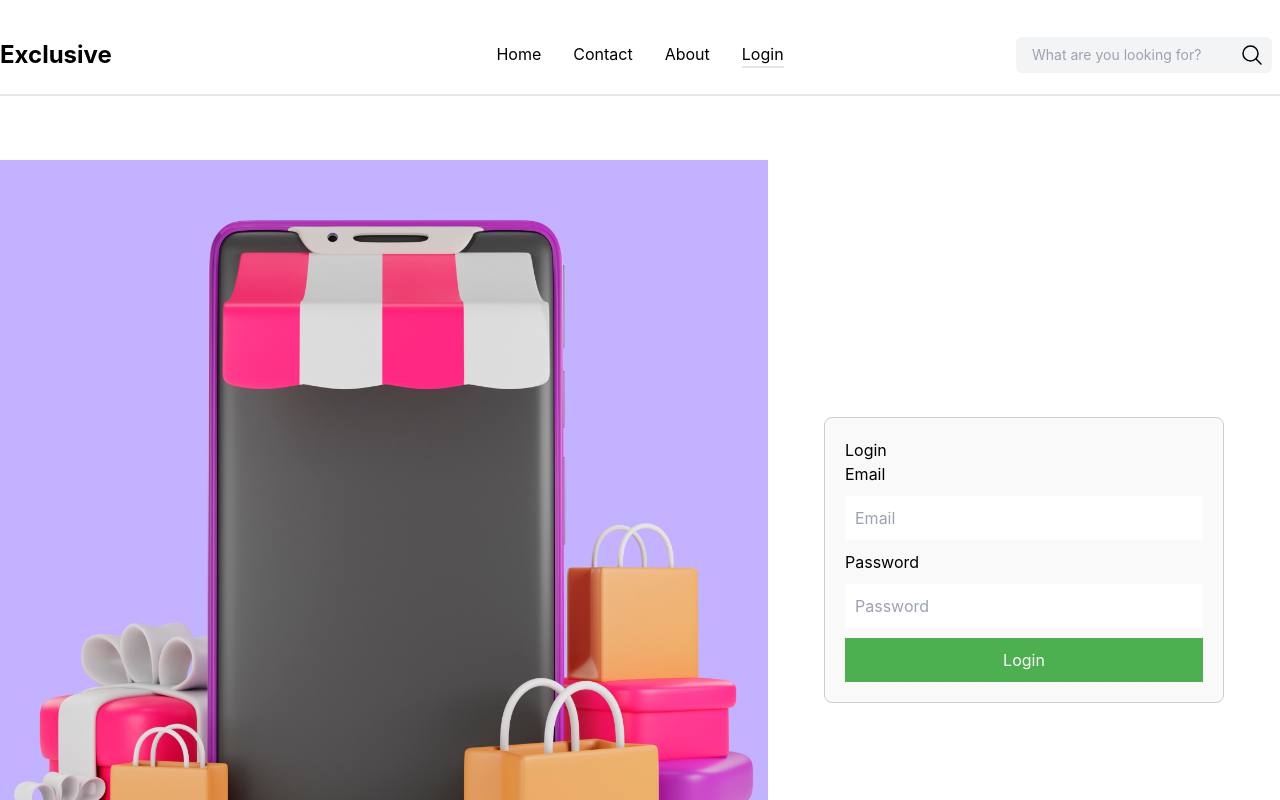
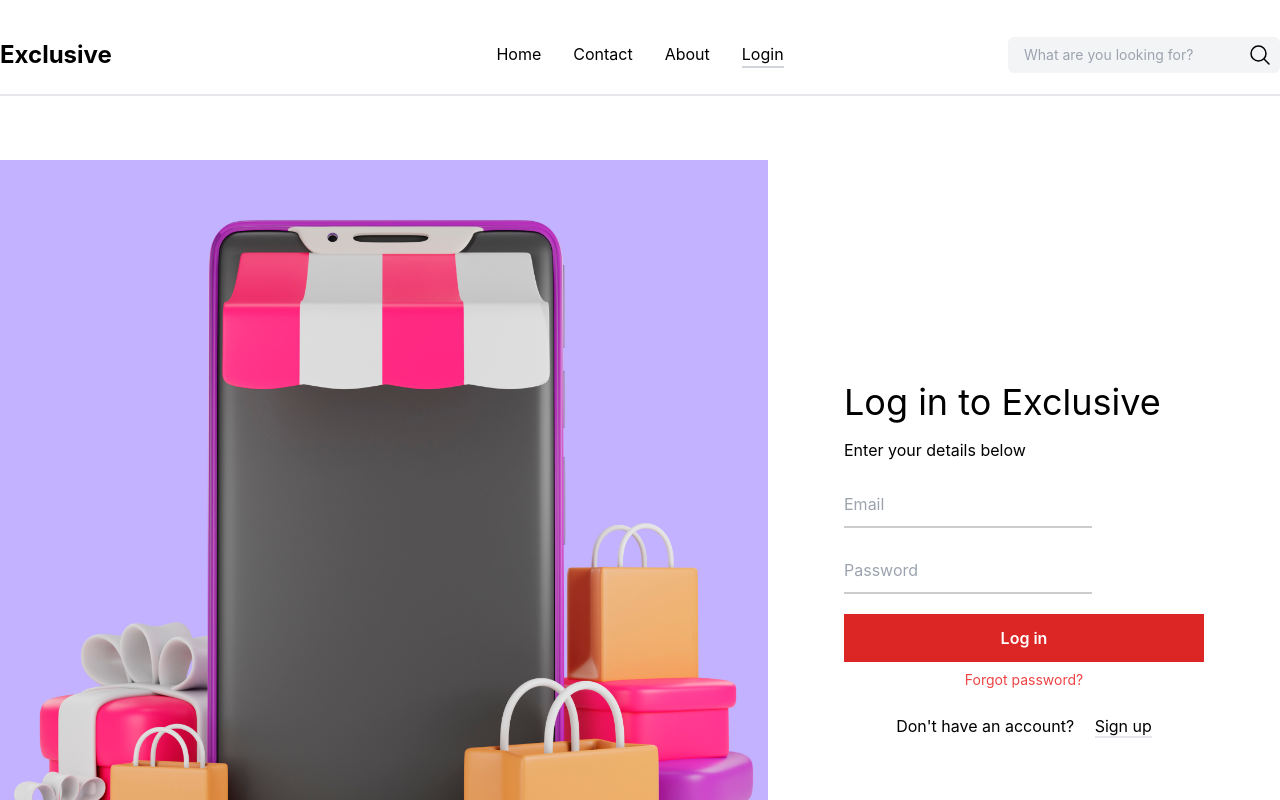
Before and after one commit to Wilzhar/e-commerce, a React (Create React App) app: page /login in a window 1280 px wide. Shown: the top 800 px of the page. Built offline with nearby package versions, Linux system fonts and the light colour scheme.

Commit message:
Refactor Signup and Login forms

```diff
--- a/src/components/Breadcrumb/Breadcrumb.js
+++ b/src/components/Breadcrumb/Breadcrumb.js
@@ -5,7 +5,7 @@ const Breadcrumb = ({ children }) => {
   const childrenArray = Children.toArray(children);
 
   return (
-    <div className='flex gap-3 w-full'>
+    <div className='flex w-full gap-3'>
       {childrenArray.map((child, index) => {
         const isLastChild = index === childrenArray.length - 1;
         return (
--- /dev/null
+++ b/src/components/Form/CustomForm.js
@@ -0,0 +1,47 @@
+import { useState } from 'react';
+
+import './CustomForm.scss';
+
+function CustomForm({ title, subtitle, fields, onSubmit, errorMessage, buttonText, children }) {
+  const [formData, setFormData] = useState(
+    fields.reduce((acc, field) => ({ ...acc, [field.name]: '' }), {})
+  );
+
+  const handleChange = (e) => {
+    const { name, value } = e.target;
+    setFormData((prev) => ({ ...prev, [name]: value }));
+  };
+
+  const handleSubmit = async (e) => {
+    e.preventDefault();
+    onSubmit(formData)
+  };
+
+  return (
+    <div className="form-container align-left justify-normal">
+      <h2 className='mb-4 text-4xl'>{title}</h2>
+      <p>{subtitle}</p>
+      {errorMessage && <p className="mt-3 text-red-500">{errorMessage}</p>}
+      <form onSubmit={handleSubmit}>
+        {fields.map((field) => (
+          <div key={field.name}>
+            <input
+              type={field.type}
+              id={field.name}
+              name={field.name}
+              value={formData[field.id]}
+              placeholder={field.placeholder}
+              onChange={handleChange}
+              required={field.required}
+            />
+          </div>
+        ))}
+        <button className="w-full base-button" type="submit">{buttonText}</button>
+      </form>
+
+      {children}
+    </div>
+  );
+}
+
+export default CustomForm;
--- a/src/components/SignUp/SignUp.scss
+++ b/src/components/Form/CustomForm.scss
@@ -1,4 +1,4 @@
-.sign-up-container {
+.form-container {
     max-width: 400px;
     height: auto;
     margin: auto;
@@ -9,6 +9,8 @@
         padding-left: 0%;
         padding-right: 0%;
         border-bottom: 2px solid #ccc;
+        margin-top: 30px;
+        padding-bottom: 10px;
 
         &:focus {
             outline: none;
--- a/src/components/Header/Header.js
+++ b/src/components/Header/Header.js
@@ -2,25 +2,26 @@ import React from 'react';
 import { Link } from 'react-router-dom';
 import { useLocation } from 'react-router-dom';
 import clsx from 'clsx';
+import { MagnifyingGlassIcon } from '@heroicons/react/24/outline';
 
 // Components
 import Logo from '../Logo/Logo';
-import Search from '../Search/Search';
+import InputIcon from '../InputIcon/InputIcon';
 
-const selectedPathStyle = 'border-gray-200';
+const selectedPathStyle = 'border-gray-300';
 
 const Header = () => {
   let { pathname } = useLocation()
 
   const getLinkClass = (path) =>
-    clsx('border-b-2', pathname === path ? selectedPathStyle : 'border-white');
+    clsx('border-b-2 hover:border-gray-200', pathname === path ? selectedPathStyle : 'border-white');
 
   return (
-    <header data-testid="header-component" className="w-full h-24 flex justify-center items-center border-b-2 border-gray-200">
+    <header data-testid="header-component" className="flex items-center justify-center w-full h-24 border-b-2 border-gray-200">
       <div className='2xl:w-[1536px] 2xl:mx-auto 2xl:my-0 mt-4 flex justify-center items-center w-full'>
         <Logo className='flex-1' />
         <nav className="flex-1">
-          <ul className="flex justify-center items-center gap-x-8">
+          <ul className="flex items-center justify-center gap-x-8">
             <li className={getLinkClass('/')}>
               <Link to="/">Home</Link>
             </li>
@@ -36,8 +37,10 @@ const Header = () => {
           </ul>
         </nav>
 
-        <div className='flex flex-1 justify-end'>
-          <Search className='w-[17rem]' />
+        <div className='flex justify-end flex-1'>
+          <InputIcon className='w-[17rem]' placeholder="What are you looking for?" inputStyle='w-full p-2 px-4 text-sm font-normal placeholder-gray-400 bg-gray-100 rounded-md'>
+            <MagnifyingGlassIcon className="text-black size-6" />
+          </InputIcon>
         </div>
       </div>
     </header >
--- a/src/components/InputIcon/InputIcon.js
+++ b/src/components/InputIcon/InputIcon.js
@@ -2,24 +2,24 @@ import { useState } from 'react';
 import { PaperAirplaneIcon } from '@heroicons/react/24/outline';
 import clsx from 'clsx';
 
-const InputIcon = (props) => {
+const InputIcon = ({ className, children, placeholder, inputStyle }) => {
   const [searchTerm, setSearchTerm] = useState('');
 
   return (
     <div
       className={clsx(
-        'flex justify-center items-center p-0 w-full m-0',
-        props.className
+        'flex justify-center items-center p-0 m-0',
+        className
       )}>
       <input
         type="text"
-        placeholder="Enter your email"
+        placeholder={placeholder}
         value={searchTerm}
         onChange={(e) => setSearchTerm(e.target.value)}
-        className='rounded-md p-2 text-white placeholder-gray-500 bg-black outline-none border-2 border-[1px]' />
+        className={clsx('pr-10', inputStyle)} />
 
       <button className='ml-[-40px] p-2 rounded-md'>
-        <PaperAirplaneIcon className="size-6 text-white" />
+        {children}
       </button>
     </div>
   );
--- a/src/components/Login/Login.js
+++ b/src/components/Login/Login.js
@@ -2,22 +2,26 @@ import { useState, useEffect } from "react";
 import { useNavigate } from "react-router-dom";
 import { login } from "../../services/authService";
 import { useAuth } from '../../context/AuthContext';
+import { Link } from 'react-router-dom';
 
-import './Login.scss';
+// Components
+import CustomForm from '../Form/CustomForm';
 
 function Login() {
-  const [email, setEmail] = useState('');
-  const [password, setPassword] = useState('');
   const [error, setError] = useState('');
   const navigate = useNavigate();
   const { loginUser, user } = useAuth();
+  const fields = [
+    { name: 'email', type: 'email', placeholder: 'Email', required: true },
+    { name: 'password', type: 'password', placeholder: 'Password', required: true },
+  ];
 
   useEffect(() => {
     if (user) navigate('/dashboard');
   }, [user, navigate]);
 
-  const handleSubmit = async (e) => {
-    e.preventDefault();
+  const handleSubmit = async (formData) => {
+    const { email, password } = formData;
     try {
       await login(email, password);
       loginUser();
@@ -28,35 +32,21 @@ function Login() {
   };
 
   return (
-    <div className="login-container">
-      <h2>Login</h2>
-      {error && <p className="error">{error}</p>}
-      <form onSubmit={handleSubmit}>
-        <div>
-          <label htmlFor="email">Email</label>
-          <input
-            type="email"
-            id="email"
-            value={email}
-            onChange={(e) => setEmail(e.target.value)}
-            placeholder="Email"
-            required
-          />
+    <div>
+      <CustomForm
+        title="Log in to Exclusive"
+        subtitle="Enter your details below"
+        fields={fields}
+        onSubmit={handleSubmit}
+        errorMessage={error}
+        buttonText="Log in"
+      >
+        <div className="flex flex-col items-center w-full p-0">
+          <Link to="/forgot-password" className='mt-2 text-sm text-red-500 hover:text-red-700'>Forgot password?</Link>
+          <p className="mt-6">Don't have an account? <Link to="/signup" className='ml-4 border-b-2 border-gray-200 hover:border-gray-300'>Sign up</Link></p>
         </div>
-        <div>
-          <label htmlFor="password">Password</label>
-          <input
-            type="password"
-            id="password"
-            value={password}
-            onChange={(e) => setPassword(e.target.value)}
-            placeholder="Password"
-            required
-          />
-        </div>
-        <button className="login-button" type="submit">Login</button>
-      </form>
-    </div>
+      </CustomForm>
+    </div >
   );
 }
 
--- a/src/components/Login/Login.scss
+++ /dev/null
@@ -1,31 +0,0 @@
-.login-container {
-    max-width: 400px;
-    margin: auto;
-    padding: 20px;
-    border: 1px solid #ccc;
-    border-radius: 8px;
-    background-color: #f9f9f9;
-}
-
-input {
-    width: 100%;
-    padding: 10px;
-    margin: 10px 0;
-}
-
-.login-button {
-    width: 100%;
-    padding: 10px;
-    background-color: #4CAF50;
-    color: white;
-    border: none;
-    cursor: pointer;
-
-    &:hover {
-        background-color: #45a049;
-    }
-}
-
-.error {
-    color: red;
-}
--- a/src/components/Logo/Logo.js
+++ b/src/components/Logo/Logo.js
@@ -5,7 +5,7 @@ const Logo = (props) => {
 
   return (
     <div className={clsx('', props.className)}>
-      <h1 className='font-bold text-2xl'>Exclusive</h1>
+      <h1 className='text-2xl font-bold'>Exclusive</h1>
     </div>
   );
 };
--- a/src/components/Search/Search.js
+++ /dev/null
@@ -1,24 +0,0 @@
-import { useState } from 'react';
-import { MagnifyingGlassIcon } from '@heroicons/react/24/outline';
-import clsx from 'clsx';
-
-const Search = (props) => {
-  const [searchTerm, setSearchTerm] = useState('');
-
-  return (
-    <div className={clsx('flex justify-center items-center p-2', props.className)}>
-      <input
-        type="text"
-        placeholder="What are you looking for?"
-        value={searchTerm}
-        onChange={(e) => setSearchTerm(e.target.value)}
-        className='w-full rounded-md p-2 px-4 bg-gray-100 placeholder-gray-400 font-normal text-sm' />
-
-      <button className='ml-[-40px] p-2 rounded-md'>
-        <MagnifyingGlassIcon className="size-6 text-black" />
-      </button>
-    </div>
-  );
-};
-
-export default Search;
--- a/src/components/SignUp/SignUp.js
+++ b/src/components/SignUp/SignUp.js
@@ -2,26 +2,26 @@ import { useEffect, useState } from 'react';
 import { useNavigate } from 'react-router-dom';
 import { useAuth } from '../../context/AuthContext';
 import { signUp } from '../../services/authService';
+import CustomForm from '../Form/CustomForm';
 import { Link } from 'react-router-dom';
 
-import './SignUp.scss';
-
 function SignUp() {
-  const [email, setEmail] = useState('');
-  const [password, setPassword] = useState('');
-  const [passwordConfirmation, setPasswordConfirmation] = useState('');
   const [error, setError] = useState('');
   const { loginUser, user } = useAuth();
   const navigate = useNavigate();
+  const fields = [
+    { name: 'email', type: 'email', placeholder: 'Email', required: true },
+    { name: 'password', type: 'password', placeholder: 'Password', required: true },
+    { name: 'passwordConfirmation', type: 'password', placeholder: 'Confirm Password', required: true },
+  ];
 
   useEffect(() => {
     if (user) navigate('/dashboard');
   }, [user, navigate]);
 
-  const handleSubmit = async (e) => {
-    e.preventDefault();
+  const handleSubmit = async (formData) => {
     setError('');
-
+    const { email, password, passwordConfirmation } = formData;
     try {
       await signUp({ email, password, password_confirmation: passwordConfirmation });
       loginUser();
@@ -32,45 +32,17 @@ function SignUp() {
   };
 
   return (
-    <div className="sign-up-container align-left justify-normal">
-      <h2 className='text-4xl mb-4'>Create an account</h2>
-      <p>Enter your details below</p>
-      {error && <p className="error">{error}</p>}
-      <form onSubmit={handleSubmit}>
-        <div>
-          <input
-            type="email"
-            id="email"
-            value={email}
-            placeholder='Email'
-            onChange={(e) => setEmail(e.target.value)}
-            required
-          />
-        </div>
-        <div>
-          <input
-            type="password"
-            id="password"
-            value={password}
-            placeholder='Password'
-            onChange={(e) => setPassword(e.target.value)}
-            required
-          />
-        </div>
-        <div>
-          <input
-            type="password"
-            id="password"
-            value={passwordConfirmation}
-            placeholder='Confirm Password'
-            onChange={(e) => setPasswordConfirmation(e.target.value)}
-            required
-          />
-        </div>
-        <button className="base-button w-full" type="submit">Create Account</button>
-      </form>
-
-      <p className='mt-8 text-center'>Already have an account? <Link to="/login" className='ml-4 border-b-2 border-gray-200'>Login</Link></p>
+    <div>
+      <CustomForm
+        title="Create an account"
+        subtitle="Enter your details below"
+        fields={fields}
+        onSubmit={handleSubmit}
+        errorMessage={error}
+        buttonText="Create Account"
+      >
+        <p className='mt-8 text-center'>Already have an account? <Link to="/login" className='ml-4 border-b-2 hover:border-gray-300'>Login</Link></p>
+      </CustomForm>
     </div>
   );
 }
--- a/src/pages/Auth/Auth.js
+++ b/src/pages/Auth/Auth.js
@@ -5,7 +5,7 @@ const Auth = (props) => {
   return (
     <div className='flex justify-center items-center w-full h-[50em] overflow-hidden my-16'>
       <div className='flex-[0_0_60%] w-full mx-auto h-full'>
-        <img className='w-auto h-full object-cover' src='/images/auth-image.jpg' alt='logo' />
+        <img className='object-cover w-auto h-full' src='/images/auth-image.jpg' alt='logo' />
       </div>
       <div className='flex-[0_0_40%]'>
         {props.children}
```
Also changed, not shown: src/components/Footer/Footer.js (+14 -11 lines), 1 other file (tests, documents, lock files or other folders).
